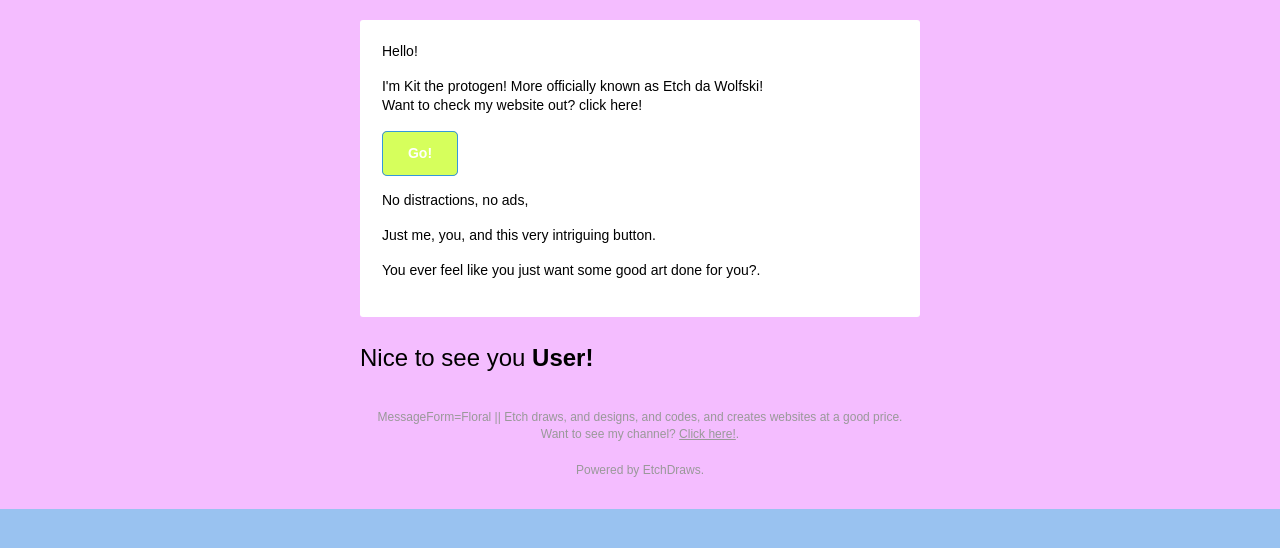
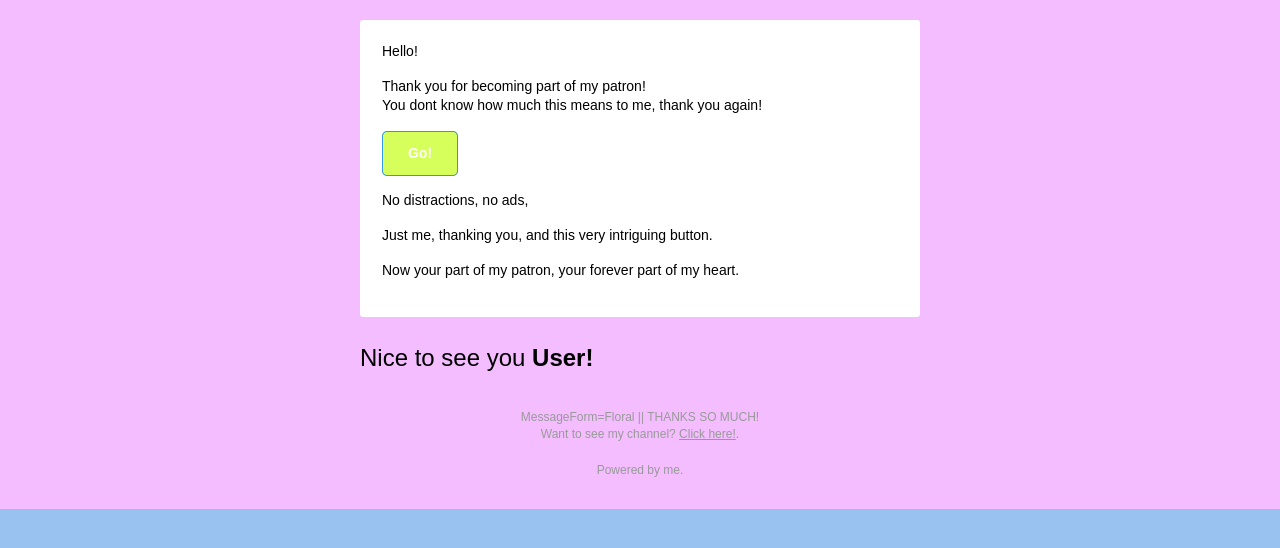
Before and after one commit to EtchDraws/night, a plain HTML site: page index.html in a window 1280 px wide. Drawn offline with Linux system fonts and the light colour scheme.

Commit message:
Update index.html

```diff
--- a/index.html
+++ b/index.html
@@ -115,7 +115,7 @@ table[class=body] .article {
                     <tr>
                       <td style="font-family: sans-serif; font-size: 14px; vertical-align: top;">
                         <p style="font-family: sans-serif; font-size: 14px; font-weight: normal; margin: 0; Margin-bottom: 15px;">Hello!</p>
-                        <p style="font-family: sans-serif; font-size: 14px; font-weight: normal; margin: 0; Margin-bottom: 15px;">I'm Kit the protogen! More officially known as Etch da Wolfski! <br> Want to check my website out? click here!</p>
+                        <p style="font-family: sans-serif; font-size: 14px; font-weight: normal; margin: 0; Margin-bottom: 15px;">Thank you for becoming part of my patron! <br> You dont know how much this means to me, thank you again!</p>
                         <table border="0" cellpadding="0" cellspacing="0" class="btn btn-primary" style="border-collapse: separate; mso-table-lspace: 0pt; mso-table-rspace: 0pt; width: 100%; box-sizing: border-box;">
                           <tbody>
                             <tr>
@@ -132,8 +132,8 @@ table[class=body] .article {
                           </tbody>
                         </table>
                         <p style="font-family: sans-serif; font-size: 14px; font-weight: normal; margin: 0; Margin-bottom: 15px;">No distractions, no ads,</p>
-                        <p style="font-family: sans-serif; font-size: 14px; font-weight: normal; margin: 0; Margin-bottom: 15px;">Just me, you, and this very intriguing button.</p>
-                        <p style="font-family: sans-serif; font-size: 14px; font-weight: normal; margin: 0; Margin-bottom: 15px;">You ever feel like you just want some good art done for you?.</p>
+                        <p style="font-family: sans-serif; font-size: 14px; font-weight: normal; margin: 0; Margin-bottom: 15px;">Just me, thanking you, and this very intriguing button.</p>
+                        <p style="font-family: sans-serif; font-size: 14px; font-weight: normal; margin: 0; Margin-bottom: 15px;">Now your part of my patron, your forever part of my heart.</p>
 
 
 
@@ -154,13 +154,13 @@ table[class=body] .article {
               <table border="0" cellpadding="0" cellspacing="0" style="border-collapse: separate; mso-table-lspace: 0pt; mso-table-rspace: 0pt; width: 100%;">
                 <tr>
                   <td class="content-block" style="font-family: sans-serif; vertical-align: top; padding-bottom: 10px; padding-top: 10px; font-size: 12px; color: #999999; text-align: center;">
-                    <span class="apple-link" style="color: #999999; font-size: 12px; text-align: center;">MessageForm=Floral   ||    Etch draws, and designs, and codes, and creates websites at a good price.</span>
+                    <span class="apple-link" style="color: #999999; font-size: 12px; text-align: center;">MessageForm=Floral   ||    THANKS SO MUCH!</span>
                     <br> Want to see my channel? <a href="https://www.youtube.com/channel/UCIR8IQCNussEFitmLSsLckg" style="text-decoration: underline; color: #999999; font-size: 12px; text-align: center;">Click here!</a>.
                   </td>
                 </tr>
                 <tr>
                   <td class="content-block powered-by" style="font-family: sans-serif; vertical-align: top; padding-bottom: 10px; padding-top: 10px; font-size: 12px; color: #999999; text-align: center;">
-                    Powered by <a href="https://github.com/EtchDraws" style="color: #999999; font-size: 12px; text-align: center; text-decoration: none;">EtchDraws</a>.
+                    Powered by me.
                   </td>
                 </tr>
               </table>
```
